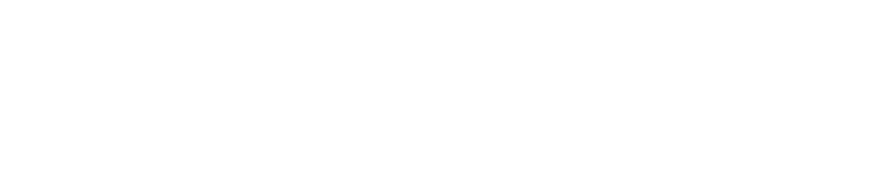
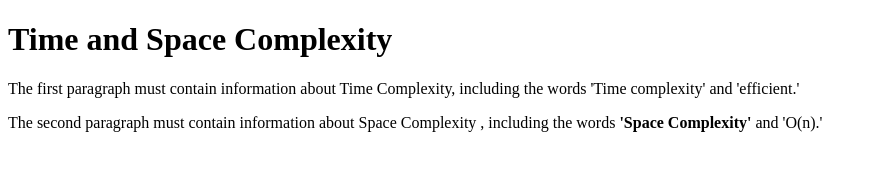
Before and after one commit to acciojob/time-and-space-complexity-arshad-hash, a website: page main.html in a window 1280 px wide. Shown: the whole page, without its empty margins (0-877 px from the left). Drawn offline with Linux system fonts and the light colour scheme.

Commit message:
created a submission

```diff
--- a/main.html
+++ b/main.html
@@ -8,6 +8,15 @@
 
 <body>
 	<!-- the entire body must be written by student -->
+	<h1>Time and Space Complexity</h1>
+	<p>The first paragraph must contain
+		information about Time Complexity,
+		including the words 'Time complexity'
+		and 'efficient.'</p>
+	<p>The second paragraph must contain information
+		about Space Complexity
+		, including the words
+		<b>'Space Complexity'</b> and 'O(n).'</p>
     <script type="text/javascript" src="./script.js">
 </script>
 
```
